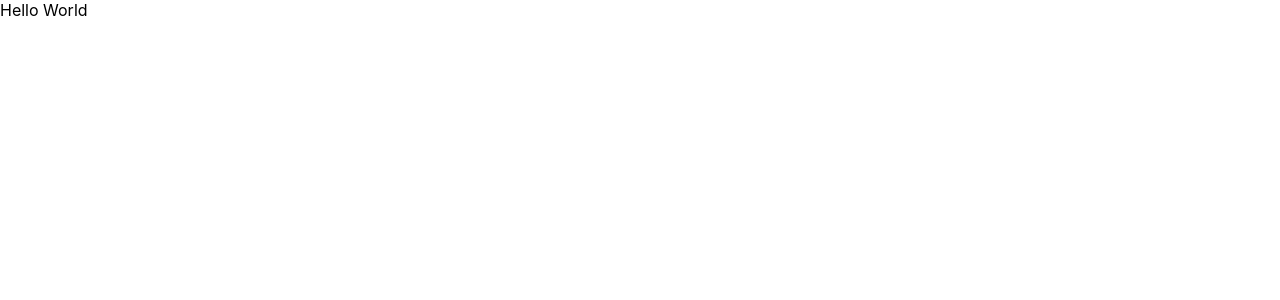
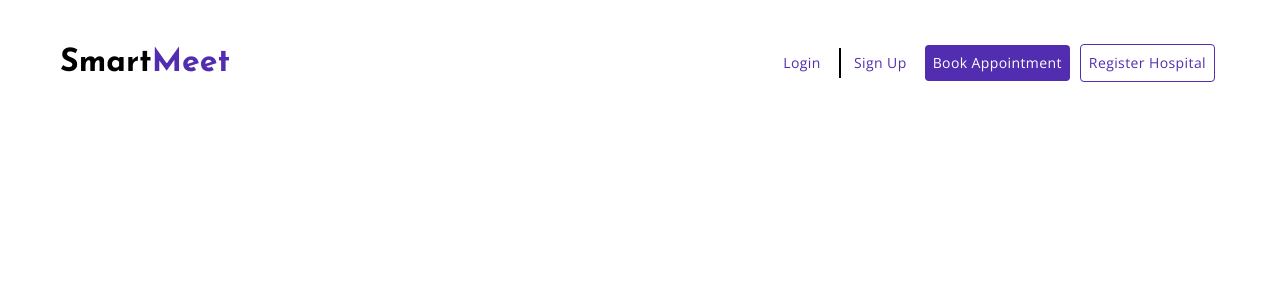
Before and after one commit to khalatevarun/SmartMeet, a React (Create React App) app: page / in a window 1280 px wide. Shown: the top 300 px of the page. Built offline with nearby package versions, Linux system fonts and the light colour scheme.

Commit message:
complete design for desktop

```diff
--- a/package.json
+++ b/package.json
@@ -3,6 +3,7 @@
   "version": "0.1.0",
   "private": true,
   "dependencies": {
+    "@material-ui/core": "^4.11.4",
     "@testing-library/jest-dom": "^5.11.4",
     "@testing-library/react": "^11.1.0",
     "@testing-library/user-event": "^12.1.10",
--- a/src/App.js
+++ b/src/App.js
@@ -1,5 +1,11 @@
-function App() {
-  return <div className="App">Hello World</div>;
-}
+import Navbar from './components/navbar/Navbar';
+
+const App = () => {
+  return (
+    <div className="App">
+      <Navbar />
+    </div>
+  );
+};
 
 export default App;
--- /dev/null
+++ b/src/components/navbar/Navbar.css
@@ -0,0 +1,31 @@
+.Navbar {
+  display: flex;
+  flex-direction: row;
+  justify-content: space-between;
+  margin: 15px 60px;
+}
+
+.Name {
+  cursor: pointer;
+  font-size: 2em;
+  font-family: 'Josefin Sans', sans-serif;
+  font-weight: 700;
+}
+
+.CTAs {
+  display: flex;
+  align-items: center;
+  justify-content: space-around;
+}
+
+@media (max-width: 789px) {
+  .CTAs {
+    display: none;
+  }
+  .Name {
+    font-size: 1.5em;
+  }
+  .Navbar {
+    margin: 15px 40px;
+  }
+}
--- /dev/null
+++ b/src/components/navbar/Navbar.js
@@ -0,0 +1,76 @@
+import { Button, withStyles } from '@material-ui/core';
+import { purple } from '@material-ui/core/colors';
+import './Navbar.css';
+
+const Navbar = () => {
+  const AppointmentButton = withStyles((theme) => ({
+    root: {
+      color: 'white',
+      textTransform: 'none',
+      margin: '0px 5px',
+
+      backgroundColor: '#532db0',
+      '&:hover': {
+        backgroundColor: '#3a1f7b',
+      },
+    },
+    text: {
+      fontFamily: 'Open Sans, sans-serif',
+    },
+  }))(Button);
+
+  const RegisterButton = withStyles((theme) => ({
+    root: {
+      color: '#532db0',
+      borderColor: '#532db0',
+      border: '1px solid',
+      margin: '0px 5px',
+      textTransform: 'none',
+      backgroundColor: '#0000',
+      '&:hover': {
+        backgroundColor: '#e6e6e6',
+      },
+    },
+    text: {
+      fontFamily: 'Open Sans, sans-serif',
+    },
+  }))(Button);
+
+  const LoginButton = withStyles((theme) => ({
+    root: {
+      color: '#532db0',
+      textTransform: 'none',
+      margin: '0px 5px',
+      backgroundColor: '#0000',
+      '&:hover': {
+        backgroundColor: '#0000',
+      },
+    },
+    text: {
+      fontFamily: 'Open Sans, sans-serif',
+    },
+  }))(Button);
+
+  return (
+    <div className="Navbar">
+      <div className="Name">
+        <p>
+          Smart<span style={{ color: '#532db0' }}>Meet</span>
+        </p>
+      </div>
+      <div className="CTAs">
+        <LoginButton href="#" disableRipple>
+          Login
+        </LoginButton>
+        <hr size="30" color="#000"></hr>
+        <LoginButton href="#" disableRipple>
+          Sign Up
+        </LoginButton>
+        <AppointmentButton>Book Appointment</AppointmentButton>
+        <RegisterButton>Register Hospital</RegisterButton>
+      </div>
+    </div>
+  );
+};
+
+export default Navbar;
```
Also changed, not shown: 1 other file (tests, documents, lock files or other folders).
